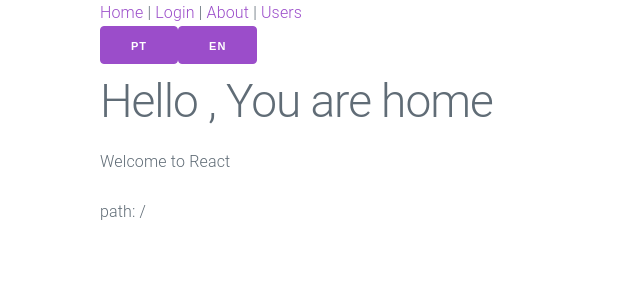
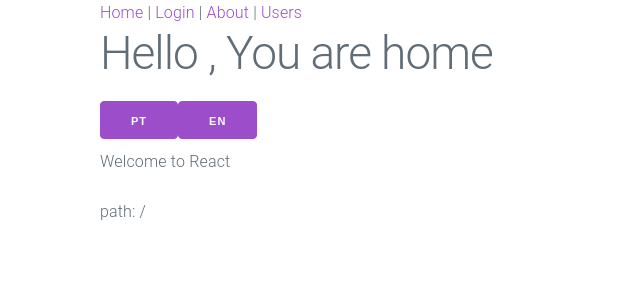
Before and after one commit to FredJiangFei/PlayReactTest, a React (Create React App) app in the folder react-test-demo/: page / in a window 1280 px wide. Shown: the top 300 px of the page, without its empty margins (0-640 px from the left). Built offline with nearby package versions, Linux system fonts and the light colour scheme.

Commit message:
i18 test

```diff
--- /dev/null
+++ b/react-test-demo/src/components/Greeting.jsx
@@ -0,0 +1,15 @@
+import { useTranslation } from 'react-i18next';
+
+const Greeting = () => {
+  const { t, i18n } = useTranslation();
+  return (
+    <>
+      <div>
+        <button onClick={() => i18n.changeLanguage('pt')}>pt</button>
+        <button onClick={() => i18n.changeLanguage('en')}>en</button>
+      </div>
+      <p data-testid="test-i18">{t('Welcome to React')}</p>
+    </>
+  );
+};
+export default Greeting;
--- a/react-test-demo/src/pages/Home.jsx
+++ b/react-test-demo/src/pages/Home.jsx
@@ -1,18 +1,13 @@
 import { useSelector } from 'react-redux';
-import { useTranslation } from 'react-i18next';
+import Greeting from '../components/Greeting';
 
 const Home = () => {
   const { username } = useSelector((state) => state.auth);
-  const { t, i18n } = useTranslation();
 
   return (
     <>
-      <div>
-        <button onClick={() => i18n.changeLanguage('pt')}>pt</button>
-        <button onClick={() => i18n.changeLanguage('en')}>en</button>
-      </div>
       <h1>Hello {username}, You are home</h1>
-      <p>{t('Welcome to React')}</p>
+      <Greeting />
     </>
   );
 };
```
Also changed, not shown: 2 other files (tests, documents, lock files or other folders).
